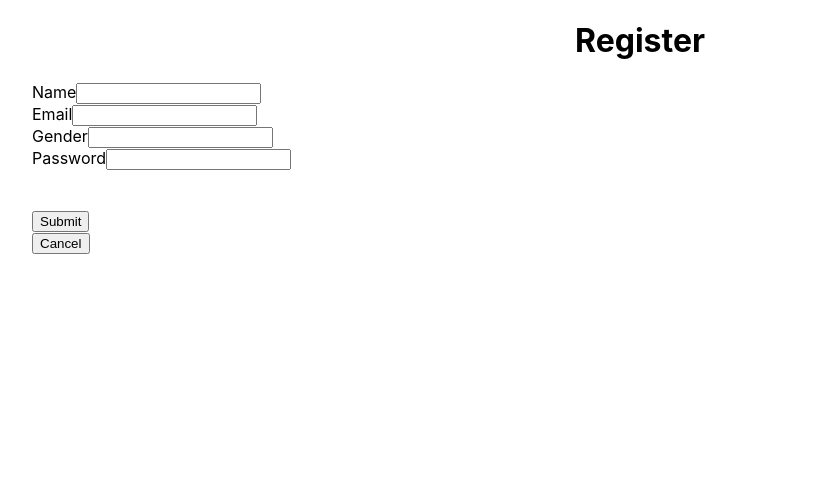
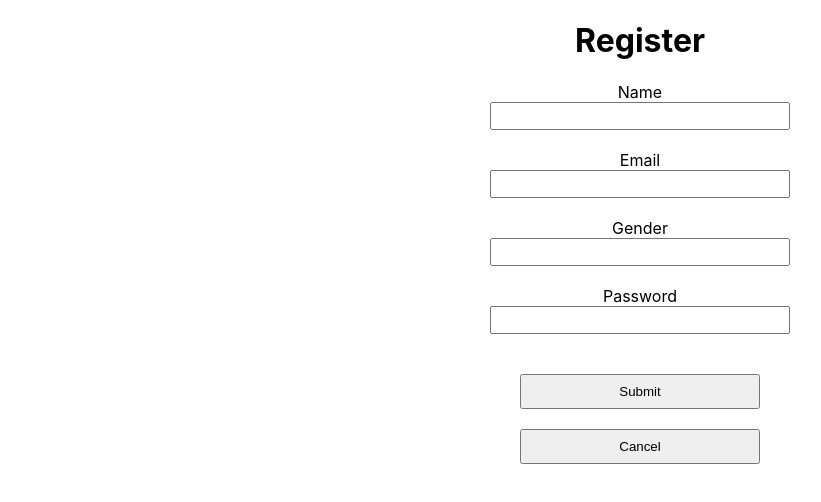
Before and after one commit to Thebenjamist/UserProfile, a Next.js app: page /register in a window 1280 px wide. Shown: the top 502 px of the page, without its empty margins (0-821 px from the left). Built offline with nearby package versions, Linux system fonts and the light colour scheme.

Commit message:
Added styling

```diff
--- a/styles/Home.module.css
+++ b/styles/Home.module.css
@@ -127,3 +127,45 @@
     filter: invert(1);
   }
 }
+
+
+.formContainer {
+  display: flex;
+  flex-direction: column;
+  min-height: 200px;
+  justify-content: space-evenly;
+  align-self: center;
+  align-items: center;
+}
+
+.buttonContainer {
+  display: flex;
+  flex-direction: column;
+  align-items: center;
+}
+
+.button {
+  padding: 8px;
+  width: 240px;
+}
+
+.form {
+  display: flex;
+  justify-content: center;
+  align-items: center;
+  align-self: center;
+  flex-direction: column;
+  width: 600px;
+}
+
+.input {
+  width: 300px;
+  height: 28px;
+}
+
+.profile {
+   display: flex;
+   flex-direction: column;
+   justify-content: center;
+   align-items: center;
+}
```
